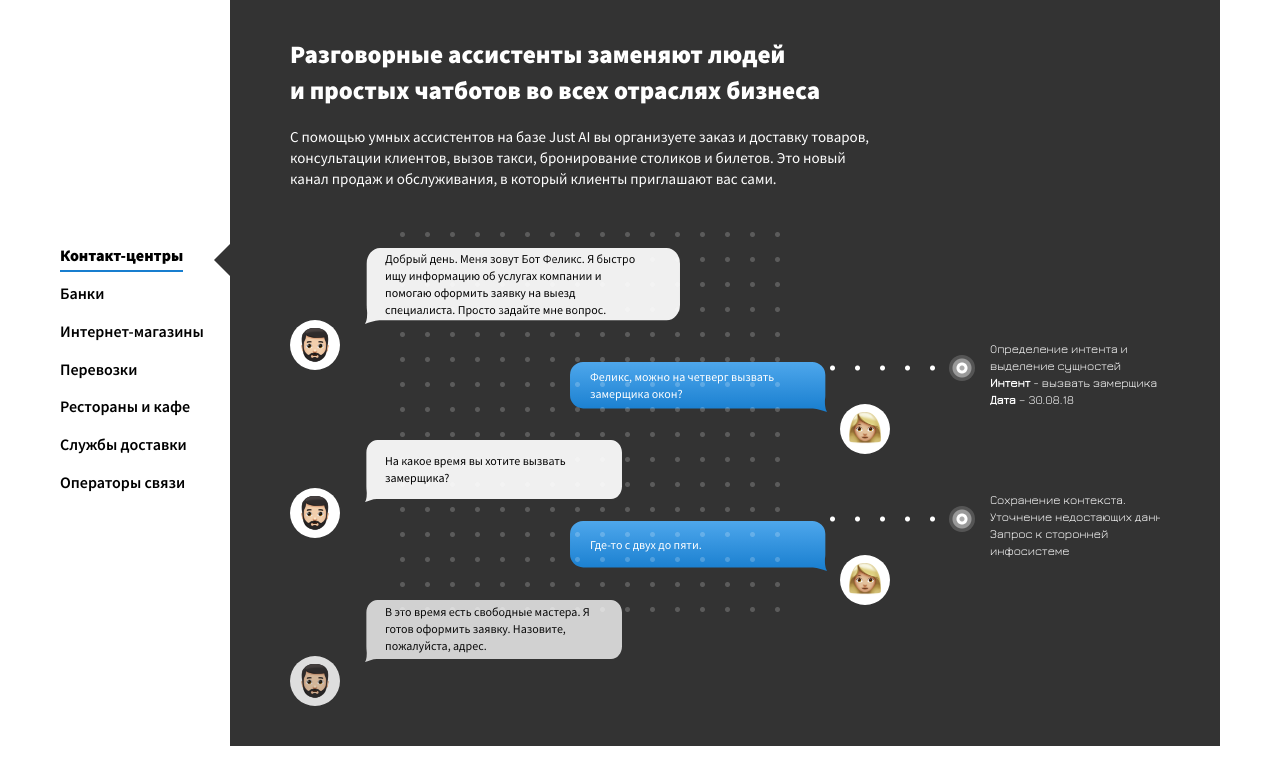
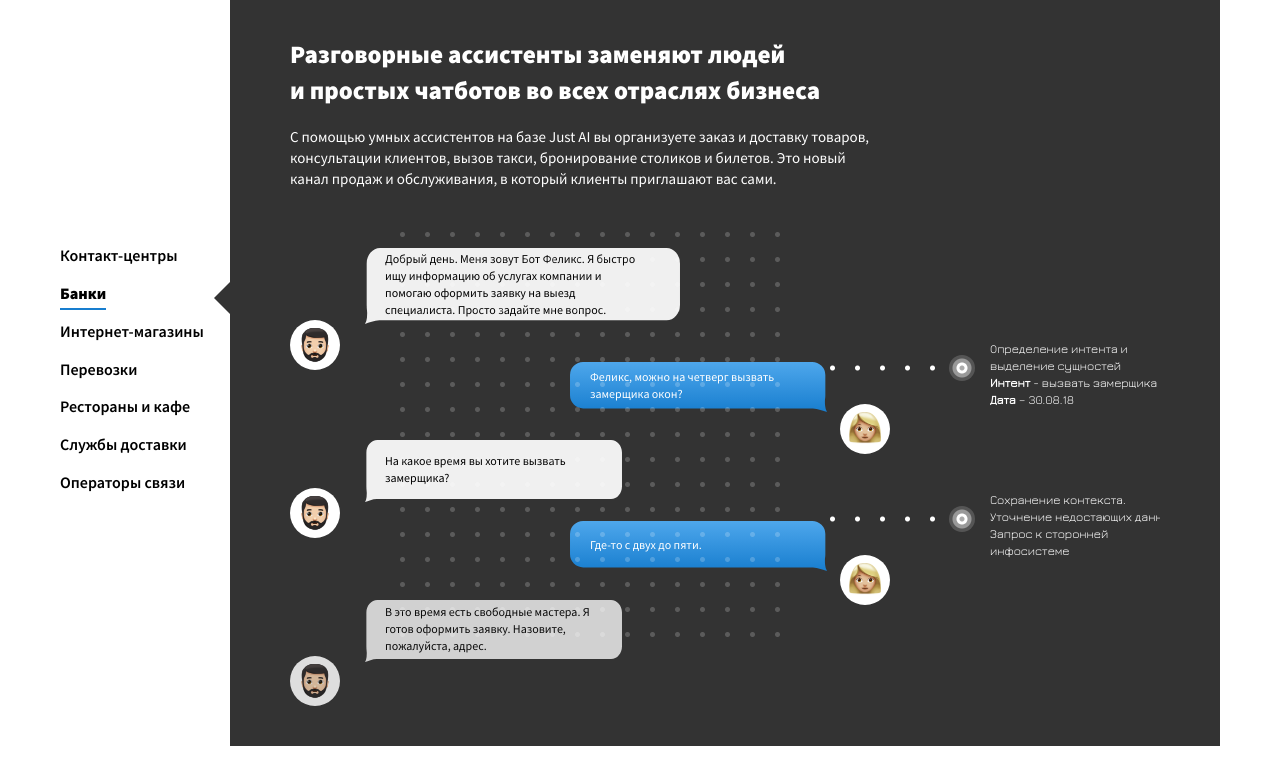
Before and after one commit to NoriX1/JustAIChat, a website: page src/index.html in a window 1280 px wide. Both pictures are taken after a click on the link "Банки". Drawn offline with nearby package versions, Linux system fonts and the light colour scheme; files that its build step writes are made by us from their sources.

Commit message:
script for mainmenu

```diff
--- a/gulpfile.js
+++ b/gulpfile.js
@@ -8,7 +8,7 @@ var gulp = require('gulp'),
     notify = require('gulp-notify'),
     plumber = require('gulp-plumber'),
     sourcemaps = require('gulp-sourcemaps'),
-    uglify = require('gulp-uglify'),
+    terser = require('gulp-terser'),
     wiredep = require('gulp-wiredep'),
     useref = require('gulp-useref'),
     svgSprite = require('gulp-svg-sprites'),
@@ -90,7 +90,7 @@ gulp.task('userefFunction', () => {
 });
 gulp.task('min', ()=>{
     return gulp.src('build/js/*.js')
-        .pipe(uglify()) //Минификация скриптов.
+        .pipe(terser()) //Минификация скриптов.
         .pipe(gulp.dest('build/js'));
 });
 gulp.task('browserSyncFunction', ()=>{
--- a/package.json
+++ b/package.json
@@ -33,6 +33,7 @@
     "gulp-sourcemaps": "^2.6.4",
     "gulp-svg-sprites": "^4.1.2",
     "gulp-svgmin": "^2.1.0",
+    "gulp-terser": "^1.1.7",
     "gulp-uglify": "^3.0.1",
     "gulp-useref": "^3.1.6",
     "gulp-wiredep": "^1.2.0"
--- a/src/css/sections/chat.scss
+++ b/src/css/sections/chat.scss
@@ -121,7 +121,7 @@
         content: "";
         display: block;
         width: rem(410px);
-        height: rem(410px);
+        height: rem(430px);
         background: radial-gradient(circle,rgba(white, .2) 2px, rgba(255, 255, 255, 0) 3px) 0 0;
         background-size:  25px 25px;
         background-repeat: repeat;
--- a/src/index.html
+++ b/src/index.html
@@ -85,7 +85,7 @@
     <!-- endbower -->
     <!-- endbuild -->
     <!-- build:js js/scripts.min.js -->
-
+    <script src="/js/menu.js"></script>
     <!-- endbuild -->
 </body>
 </html>
--- /dev/null
+++ b/src/js/menu.js
@@ -0,0 +1,12 @@
+document.addEventListener('DOMContentLoaded', ()=>{
+    Array.from(document.querySelectorAll('.menu__item')).forEach(element => {
+        element.onclick = ()=>{
+            if(!element.classList.contains('menu__item_active')){
+                Array.from(document.querySelector('.menu__list').children).forEach(child=>{
+                    child.classList.remove('menu__item_active');
+                })
+                element.classList.add('menu__item_active');
+            }
+        }
+    });
+});
```
